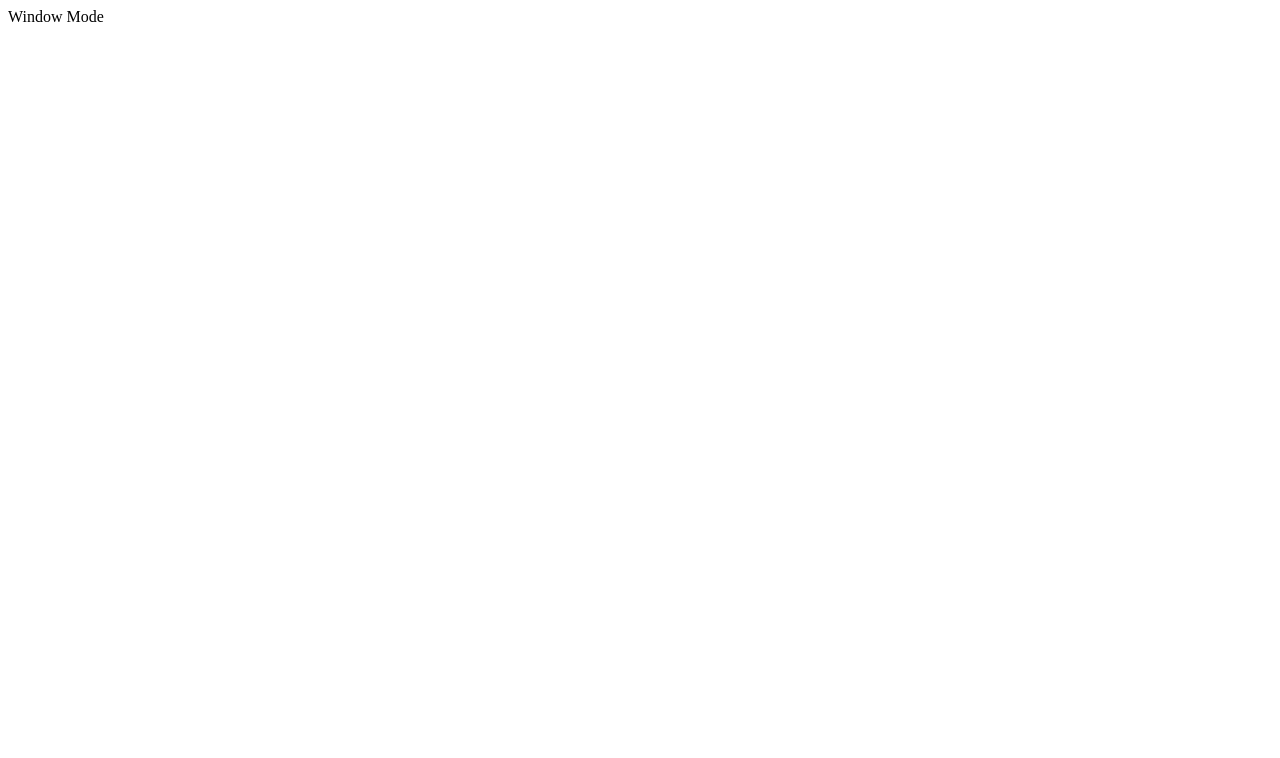
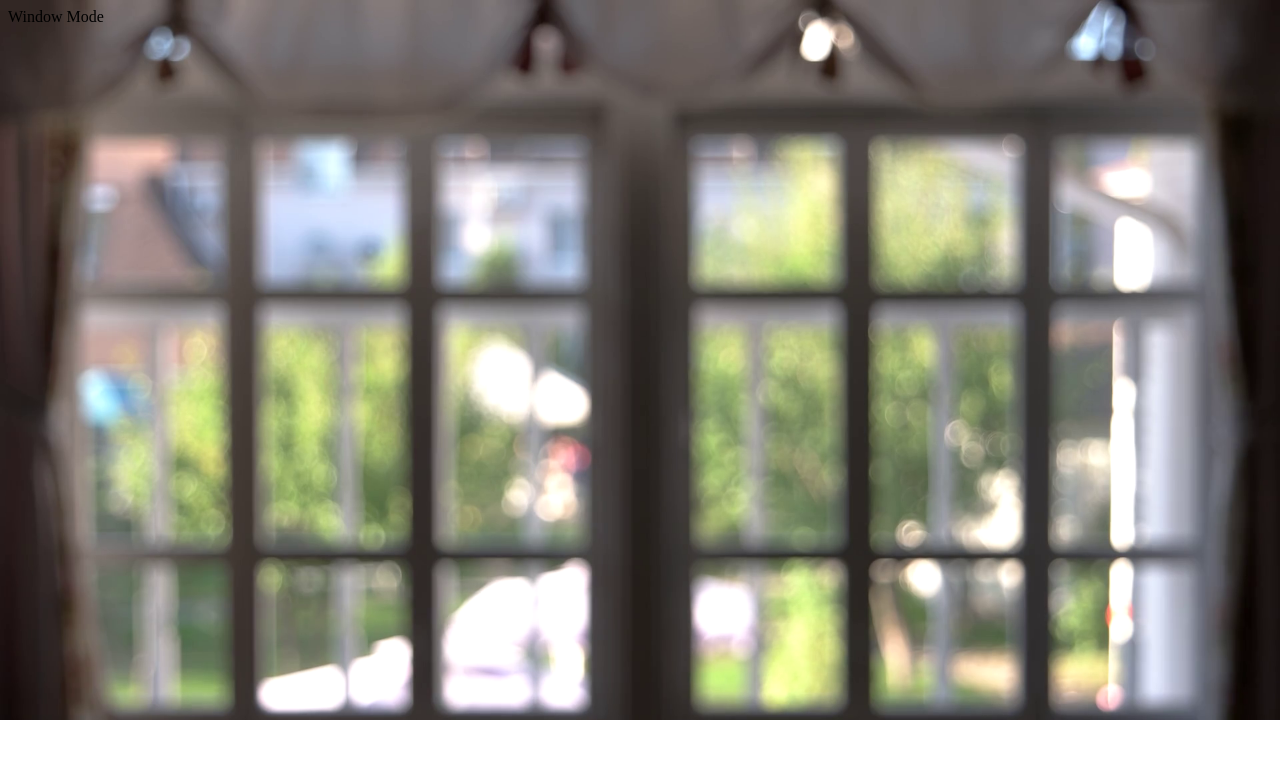
Before and after one commit to knrodriguez/KirstieRodriguez, a React app: page / in a window 1280 px wide. Shown: the top 758 px of the page. Built offline with nearby package versions, Linux system fonts and the light colour scheme.

Commit message:
feat: adds background image

```diff
--- a/client/views/AboutMeView.js
+++ b/client/views/AboutMeView.js
@@ -4,7 +4,7 @@ import { CONSTS, getImgPath, IMAGE_SIZES } from '../reducers/constants'
 
 export default (props) => {
     const { SIZES, TYPES } = CONSTS;
-    const headImage = getImgPath('head.png');
+    const headImage = getImgPath('2external-content.duckduckgo.com.jpg');
     const headRef = useRef(null);
     const [headWidth, setHeadWidth] = useState(0);
     const [headHeight, setHeadHeight] = useState(0);
@@ -13,6 +13,10 @@ export default (props) => {
     useEffect( () => {
         setDesktopMode(window.matchMedia("(min-width: 1500px)").matches)
     }, [])
+
+    function resize (){
+        setDesktopMode(window.matchMedia("(min-width: 1500px)").matches)
+    }
 
     function handleImageLoad(e){
         setHeadWidth(e.target.clientWidth)
@@ -23,7 +27,7 @@ export default (props) => {
         <>
             {
                 desktopMode ?
-                <>
+                <div onResize={resize}>
                     Inside Kirstie's Mind
                     <div>
                         <img
@@ -31,6 +35,7 @@ export default (props) => {
                             src={headImage}
                             ref={headRef}
                             onLoad={handleImageLoad}
+                            style={{height: '50%', maxWidth: '33%'}}
                         />
                         <ThoughtBubble
                             size={SIZES.MICRO}
@@ -81,7 +86,7 @@ export default (props) => {
                         bottom={1.4 * headHeight}
                         left={headWidth + 4 * IMAGE_SIZES[SIZES.MD]}
                     />
-                </> :
+                </div> :
                 <>
                     Window Mode
                 </>
--- a/public/assets/styles/style.css
+++ b/public/assets/styles/style.css
@@ -1,3 +1,9 @@
+body{
+    background-image: url('../images/background.png');
+    background-repeat: no-repeat;
+    background-size: cover;
+}
+
 img {
     /* display: block; */
     max-width: 100%;
```
Also changed, not shown: public/assets/images/2external-content.duckduckgo.com.jpg (added), public/assets/images/background.png (added).
